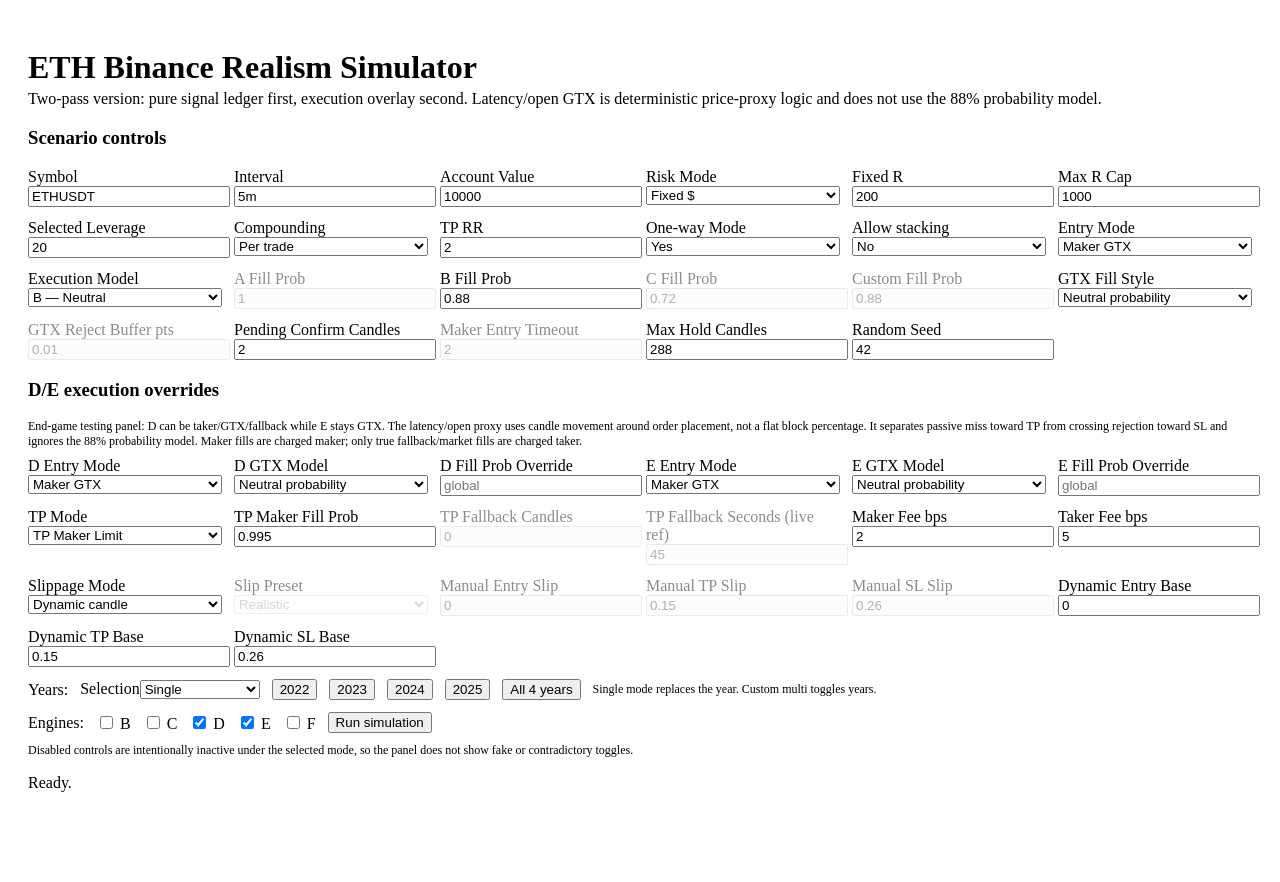
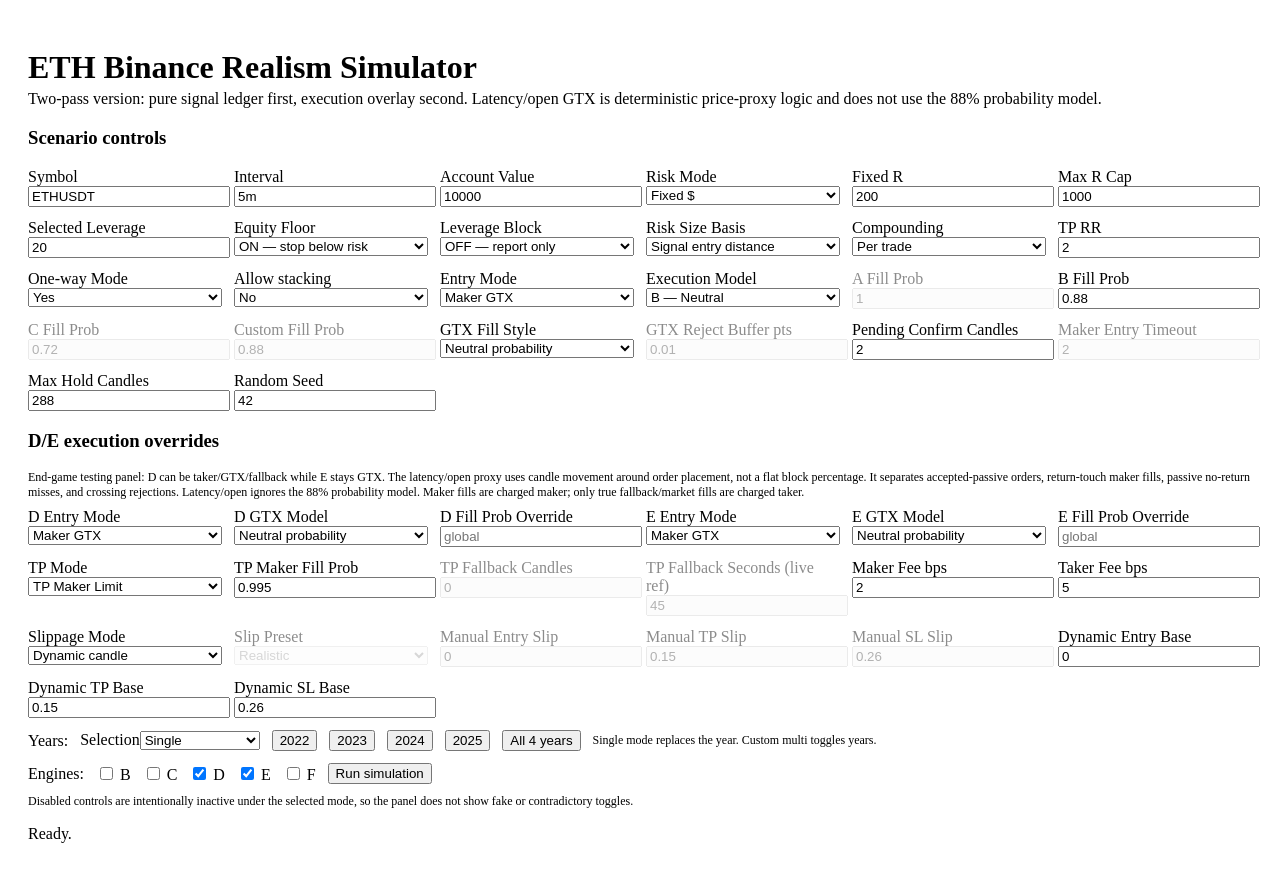
Before and after one commit to hanitaki93-create/eth-realism-simulator, a React (Vite) app in the folder client/: page / in a window 1280 px wide. Shown: the top 882 px of the page. Before the commit the page ends 836 px from the top, so only its background shows below. Built offline with nearby package versions, Linux system fonts and the light colour scheme.

Commit message:
Update ScenarioForm.jsx

```diff
--- a/client/src/components/ScenarioForm.jsx
+++ b/client/src/components/ScenarioForm.jsx
@@ -69,6 +69,27 @@
 
         <label>Selected Leverage<NumInput value={config.selectedLeverage ?? 20} onChange={v=>set('selectedLeverage', v)} /></label>
 
+        <label>Equity Floor
+          <select style={inputStyle} value={config.enforceEquityFloor === false ? 'off' : 'on'} onChange={e=>set('enforceEquityFloor', e.target.value === 'on')}>
+            <option value="on">ON — stop below risk</option>
+            <option value="off">OFF — diagnostic</option>
+          </select>
+        </label>
+
+        <label>Leverage Block
+          <select style={inputStyle} value={config.enforceLeverageLimit ? 'on' : 'off'} onChange={e=>set('enforceLeverageLimit', e.target.value === 'on')}>
+            <option value="off">OFF — report only</option>
+            <option value="on">ON — skip infeasible</option>
+          </select>
+        </label>
+
+        <label>Risk Size Basis
+          <select style={inputStyle} value={config.positionSizingBasis || 'signal_entry'} onChange={e=>set('positionSizingBasis', e.target.value)}>
+            <option value="signal_entry">Signal entry distance</option>
+            <option value="actual_entry">Actual entry-to-SL</option>
+          </select>
+        </label>
+
         <label>Compounding
           <select style={inputStyle} value={config.compounding} onChange={e=>set('compounding', e.target.value)}>
             <option value="none">None</option>
@@ -139,7 +160,7 @@
       <div className="card" style={{ marginTop:12, background:'rgba(255,255,255,0.03)' }}>
         <h3>D/E execution overrides</h3>
         <div style={{ color:'var(--text3)', fontSize:12, marginBottom:8 }}>
-          End-game testing panel: D can be taker/GTX/fallback while E stays GTX. The latency/open proxy uses candle movement around order placement, not a flat block percentage. It separates passive miss toward TP from crossing rejection toward SL and ignores the 88% probability model. Maker fills are charged maker; only true fallback/market fills are charged taker.
+          End-game testing panel: D can be taker/GTX/fallback while E stays GTX. The latency/open proxy uses candle movement around order placement, not a flat block percentage. It separates accepted-passive orders, return-touch maker fills, passive no-return misses, and crossing rejections. Latency/open ignores the 88% probability model. Maker fills are charged maker; only true fallback/market fills are charged taker.
         </div>
         <div style={{ display:'grid', gridTemplateColumns:'repeat(6, minmax(0,1fr))', gap:12 }}>
           {perEngineIds.map(id => {
```
